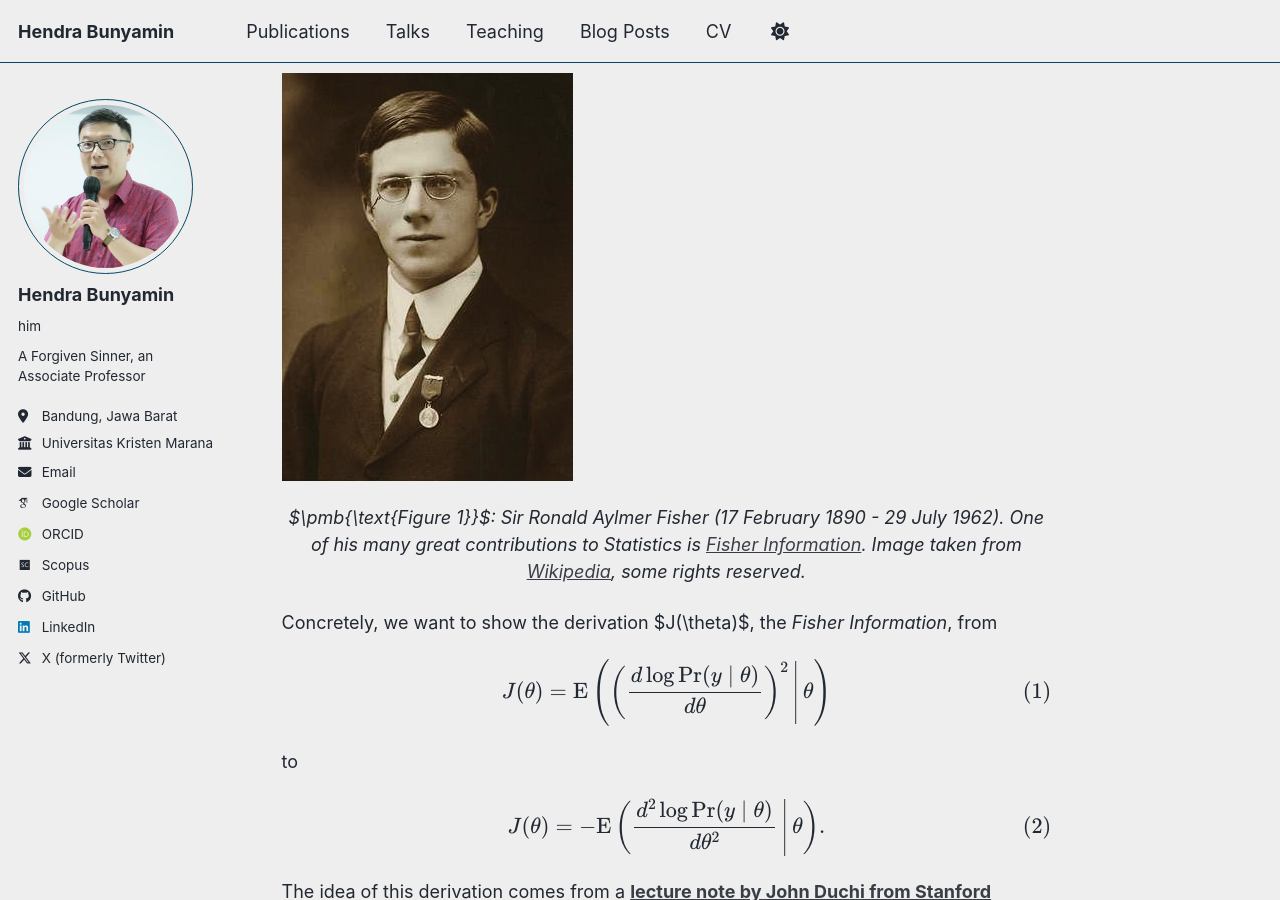
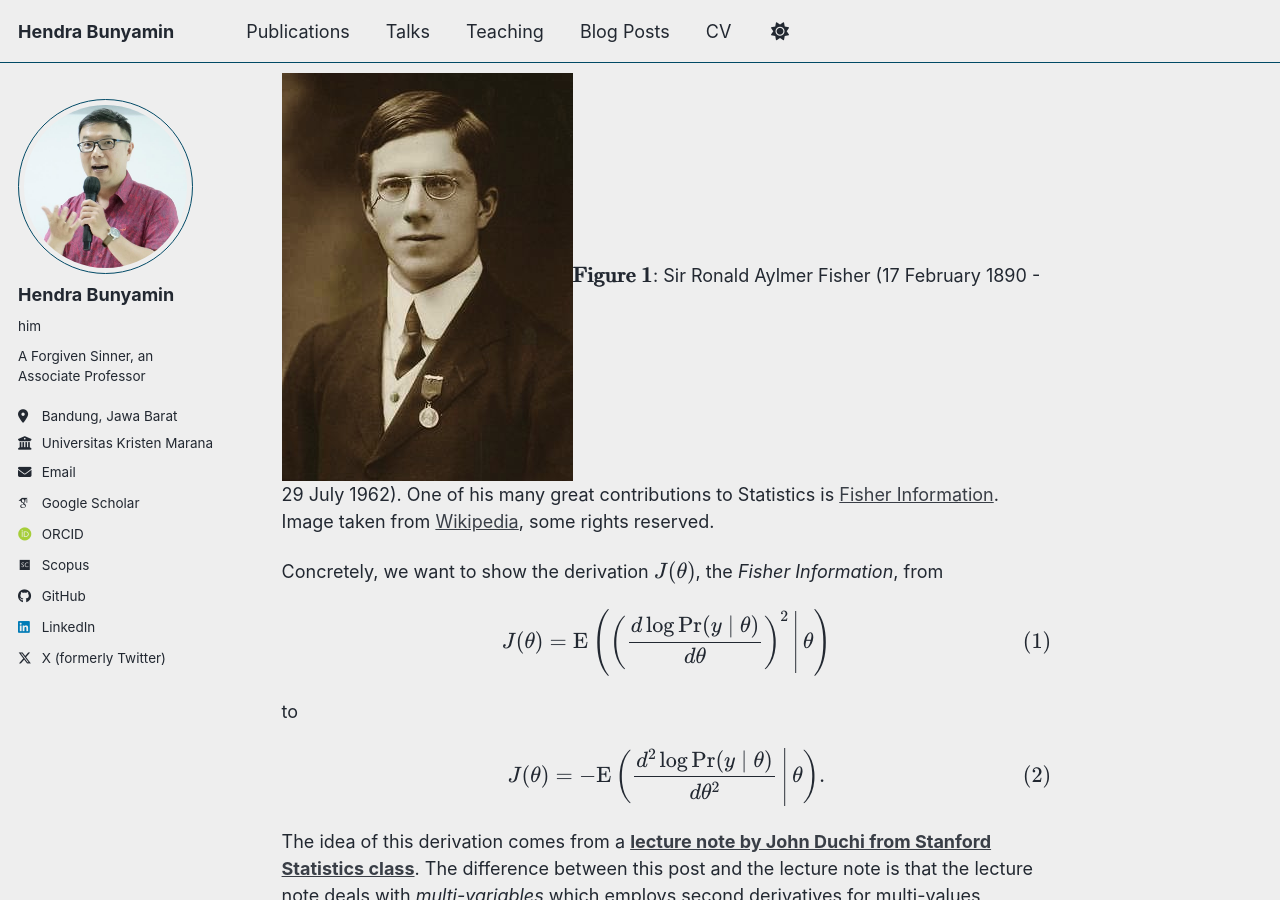
Before and after one commit to hbunyamin/hbunyamin.github.io, a Jekyll site: the page built from _posts/2021-02-23-Fisher_Information.md, in a window 1280 px wide and 900 px high, scrolled down 227 px. Built offline with Jekyll 4.4.1, drawn with Linux system fonts in a browser that asks for light colours; some web fonts are replaced; a script bundle is joined from its source files by our own code; library files that are not in the unit come from our copies.

Commit message:
Benerin satu

```diff
--- a/_posts/2021-02-23-Fisher_Information.md
+++ b/_posts/2021-02-23-Fisher_Information.md
@@ -11,9 +11,9 @@ tags:
 
 This post elaborates a derivation of Equation (2.20) on page 53 of [**Bayesian Data Analysis Third Edition**](http://www.stat.columbia.edu/~gelman/book/BDA3.pdf).
 
-[![img1]({{ site.baseurl }}/assets/images/Youngronaldfisher2.JPG){:class="img-responsive"}]({{ site.baseurl }}/assets/images/Youngronaldfisher2.JPG)*<center>$\pmb{\text{Figure 1}}$: Sir Ronald Aylmer Fisher (17 February 1890 - 29 July 1962). One of his many great contributions to Statistics is <a href="https://en.wikipedia.org/wiki/Fisher_information">Fisher Information</a>. Image taken from <a href="https://en.wikipedia.org/wiki/Ronald_Fisher">Wikipedia</a>, some rights reserved.</center>*
+[![img1]({{ site.baseurl }}/assets/images/Youngronaldfisher2.JPG){:class="img-responsive"}]({{ site.baseurl }}/assets/images/Youngronaldfisher2.JPG)\\(\pmb{\text{Figure 1}}\\): Sir Ronald Aylmer Fisher (17 February 1890 - 29 July 1962). One of his many great contributions to Statistics is <a href="https://en.wikipedia.org/wiki/Fisher_information">Fisher Information</a>. Image taken from <a href="https://en.wikipedia.org/wiki/Ronald_Fisher">Wikipedia</a>, some rights reserved.
 
-Concretely, we want to show the derivation $J(\theta)$, the _Fisher Information_, from
+Concretely, we want to show the derivation \\(J(\theta)\\), the _Fisher Information_, from
 
 $$ \begin{equation}
 	J(\theta) = \text{E}\left( \left( \frac{d \log \Pr(y \mid \theta )}{d\theta} \right)^2 \, \middle| \, \theta \right) \tag{1}\label{eq:start-point}
```
